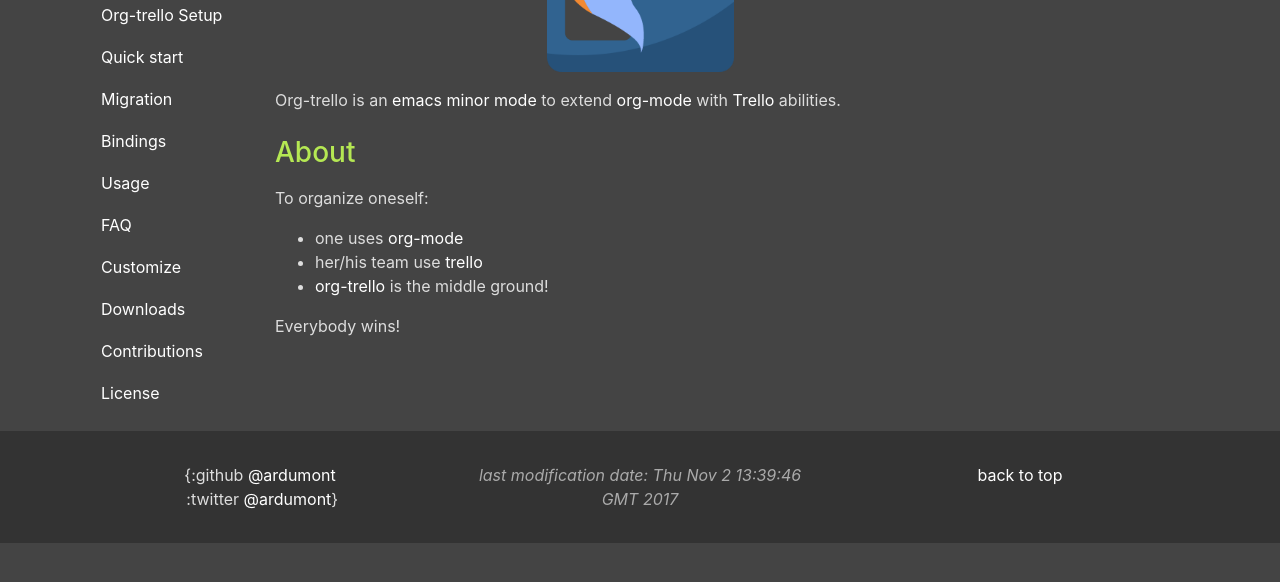
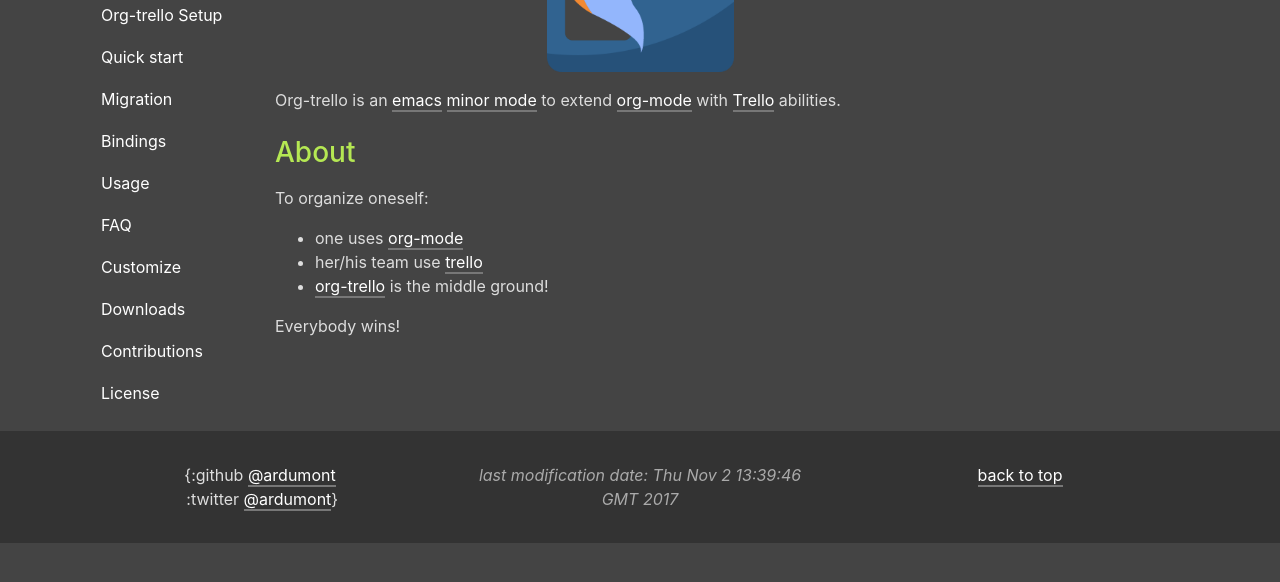
Before and after one commit to org-trello/org-trello.github.io, a Jekyll site: the page built from index.md, in a window 1280 px wide. Shown: the part 235-817 px from the top of the page. Built offline with Jekyll 4.4.1, drawn with Linux system fonts in a browser that asks for light colours; nearby versions of some CDN libraries.

Commit message:
scss: tweak link styles

```diff
--- a/_sass/elements.scss
+++ b/_sass/elements.scss
@@ -21,9 +21,9 @@ h2 {
 
 a {
   color: white;
+  border-bottom: 2px solid #777;
 
   &:hover {
-    color: white;
     text-decoration: none;
     color: $org-trello-accent;
     border-bottom:  2px solid $org-trello-accent;
--- a/_sass/header.scss
+++ b/_sass/header.scss
@@ -10,6 +10,10 @@ header {
 
   h1 {
     display: inline-block;
+
+    a {
+      border: 0;
+    }
   }
 
   .links {
```
